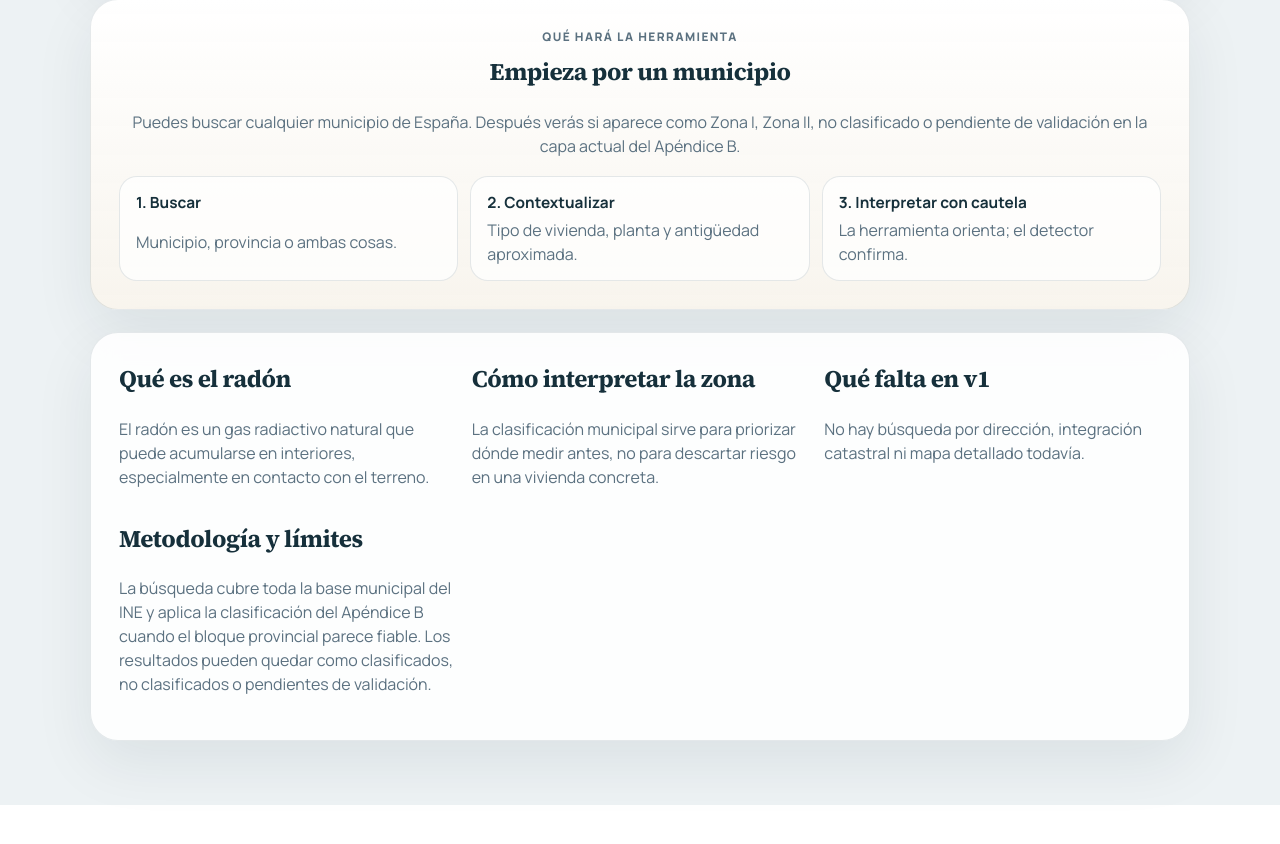
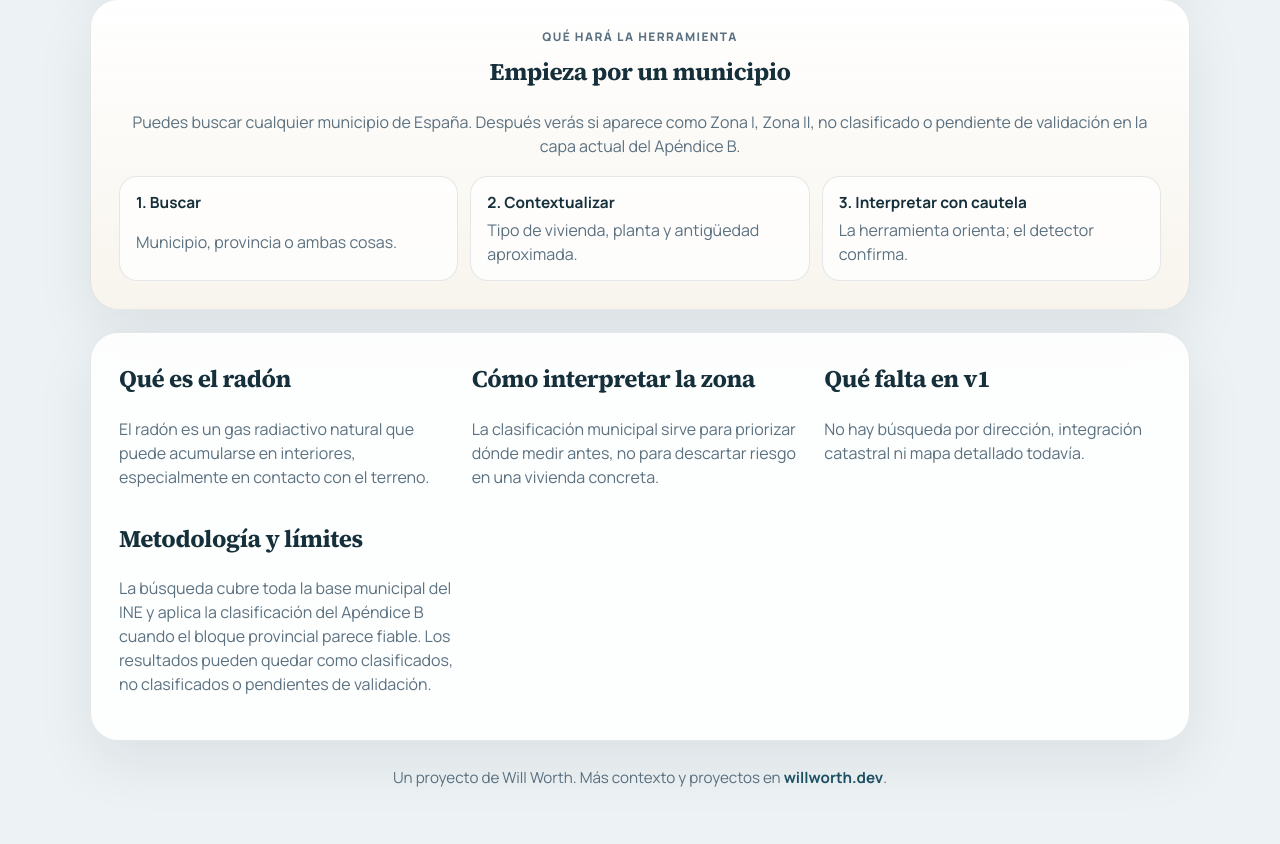
Before and after one commit to willworth/radon-tool, a React (Vite) app: page / in a window 1280 px wide. Shown: the part 2017-2861 px from the top of the page. Before the commit the page ends 2822 px from the top, so only its background shows below. Built offline with nearby package versions, Linux system fonts and the light colour scheme.

Commit message:
feat: add project footer link

```diff
--- a/src/App.tsx
+++ b/src/App.tsx
@@ -599,6 +599,20 @@ export default function App() {
             </p>
           </article>
         </section>
+
+        <footer className="siteFooter">
+          <p>
+            {tcopy(
+              language,
+              'Un proyecto de Will Worth. Más contexto y proyectos en ',
+              'A project by Will Worth. More context and projects at ',
+            )}
+            <a href="https://willworth.dev" target="_blank" rel="noreferrer">
+              willworth.dev
+            </a>
+            .
+          </p>
+        </footer>
       </main>
     </div>
   )
--- a/src/styles.css
+++ b/src/styles.css
@@ -518,6 +518,28 @@ select:focus,
   padding: 14px 16px;
 }
 
+.siteFooter {
+  padding: 4px 6px 0;
+  text-align: center;
+  color: var(--text-soft);
+}
+
+.siteFooter p {
+  margin: 0;
+  font-size: 0.95rem;
+}
+
+.siteFooter a {
+  color: #1d5265;
+  font-weight: 700;
+  text-decoration: none;
+}
+
+.siteFooter a:hover,
+.siteFooter a:focus {
+  text-decoration: underline;
+}
+
 @media (max-width: 640px) {
   .page {
     padding: 14px 10px 32px;
```
